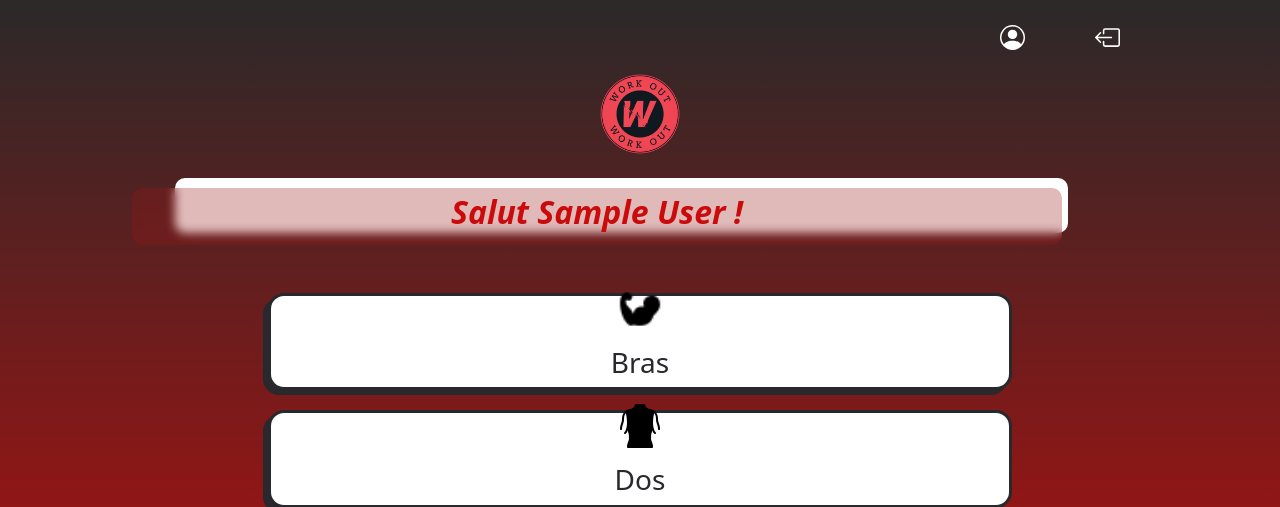
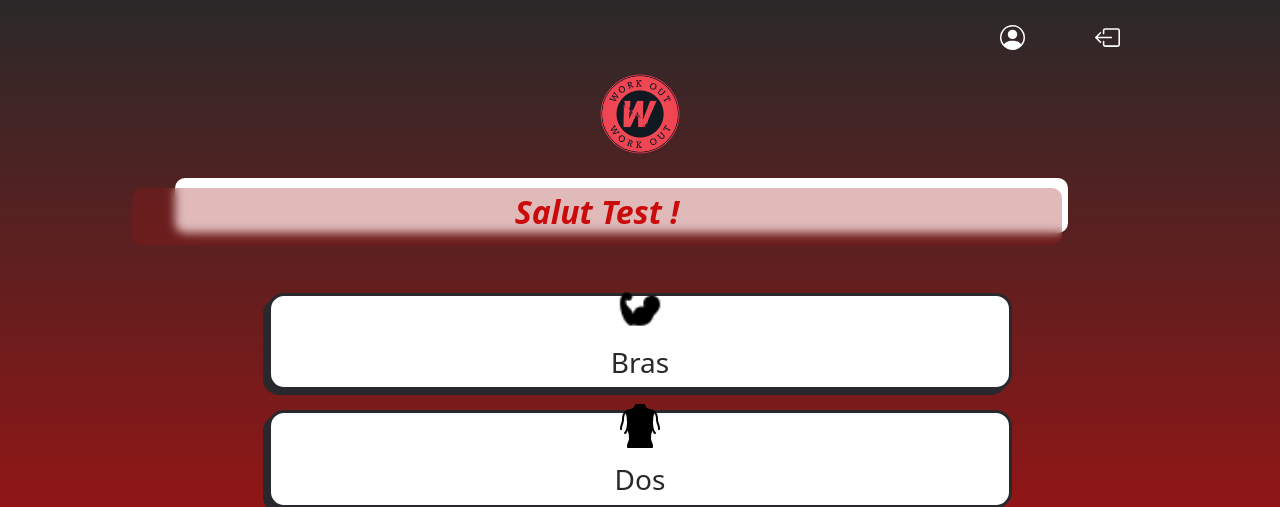
Before and after one commit to eltraore/workout, a PHP site: page /trainning.php in a window 1280 px wide. Shown: the top 507 px of the page. Run offline with PHP 8.4, Linux system fonts and the light colour scheme; the visitor is signed in with stand-in values (Sample User, id 1); data comes from the database, SQL or seed files in the repository.

Commit message:
Update trainning.php

```diff
--- a/trainning.php
+++ b/trainning.php
@@ -6,6 +6,7 @@
         //header("Location: connexion.php");
     }else{
         require "header.php";
+        $_SESSION['prenom']='test'
         ?>
 <head>
     <title>Workout | Catégories</title>
```
